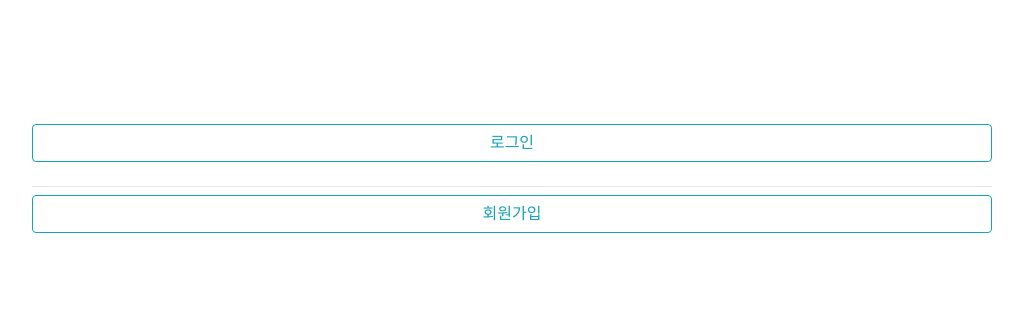
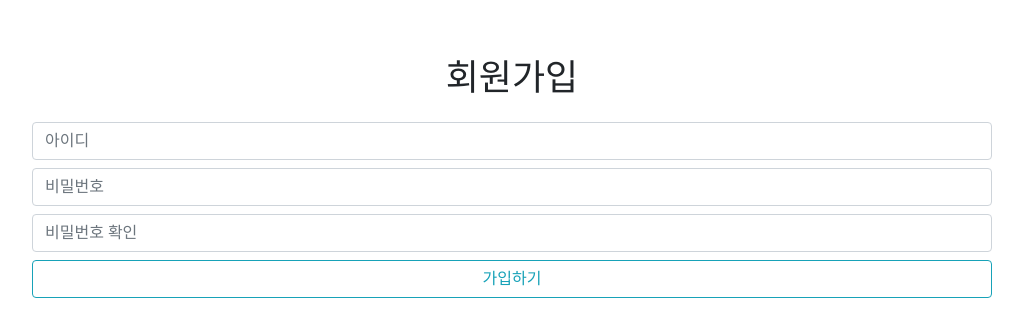
Before and after one commit to dongsun1/travel-manager, a Nuxt app: page /signup in a window 1280 px wide. Shown: the part 218-554 px from the top of the page, without its empty margins (128-1151 px from the left). Built offline with nearby package versions, Linux system fonts and the light colour scheme; a web font is replaced by a local one.

Commit message:
signup page

```diff
--- a/pages/index.vue
+++ b/pages/index.vue
@@ -11,6 +11,7 @@
     <b-form-input
       class="w-75 mb-2"
       v-model="login.password"
+      type="password"
       placeholder="비밀번호"
     ></b-form-input>
     <b-button class="w-75 mb-2" variant="outline-info" @click="onClickLogin">
@@ -20,42 +21,30 @@
     <Nuxt-link class="w-75 mb-2" to="/signup">
       <b-button class="w-100" variant="outline-info">회원가입</b-button>
     </Nuxt-link>
-    <b-alert
-      class="w-75 position-absolute"
-      style="bottom: 20%"
-      :show="dismissCountDown"
-      fade
-      variant="warning"
-      @dismissed="dismissCountDown = 0"
-      @dismiss-count-down="countDownChanged"
-    >
-      아이디, 비밀번호를 확인해주세요
-    </b-alert>
+    <Alert ref="alert" text="아이디, 비밀번호를 확인해주세요." />
   </section>
 </template>
 
 <script lang="ts">
 import Vue from "vue";
 
+import Alert from "~/components/alert.vue";
+
 export default Vue.extend({
+  components: { Alert },
   data() {
     return {
       login: {
         id: "",
         password: "",
       },
-      dismissSecs: 2,
-      dismissCountDown: 0,
     };
   },
   methods: {
-    countDownChanged(dismissCountDown: number) {
-      this.dismissCountDown = dismissCountDown;
-    },
     onClickLogin() {
       const { id, password } = this.login;
       if (id === "a" && password === "a") this.$router.push({ name: "main" });
-      else this.dismissCountDown = this.dismissSecs;
+      else (this.$refs.alert as any).dismissCountDown = 2;
     },
   },
 });
--- a/pages/signup.vue
+++ b/pages/signup.vue
@@ -2,17 +2,56 @@
   <section
     class="h-screen d-flex flex-column align-items-center justify-content-center"
   >
-    <Nuxt-link class="w-75 mb-2" to="/main">
-      <b-button class="w-100" variant="outline-info">로그인</b-button>
-    </Nuxt-link>
-    <hr class="w-75 mb-2" />
-    <Nuxt-link class="w-75 mb-2" to="/signup">
-      <b-button class="w-100" variant="outline-info">회원가입</b-button>
-    </Nuxt-link>
+    <h1 class="mb-4 text-4xl">회원가입</h1>
+    <b-form-input
+      class="w-75 mb-2"
+      v-model="signup.id"
+      placeholder="아이디"
+    ></b-form-input>
+    <b-form-input
+      class="w-75 mb-2"
+      v-model="signup.password"
+      type="password"
+      placeholder="비밀번호"
+    ></b-form-input>
+    <b-form-input
+      class="w-75 mb-2"
+      v-model="signup.passwordCheck"
+      type="password"
+      placeholder="비밀번호 확인"
+    ></b-form-input>
+    <b-button class="w-75 mb-2" variant="outline-info" @click="onClickLogin">
+      가입하기
+    </b-button>
+    <Alert ref="alert" :text="text" />
   </section>
 </template>
 
 <script lang="ts">
 import Vue from "vue";
-export default Vue.extend({});
+export default Vue.extend({
+  data() {
+    return {
+      signup: {
+        id: "",
+        password: "",
+        passwordCheck: "",
+      },
+      text: "",
+    };
+  },
+  methods: {
+    onClickLogin() {
+      const data = [{ id: "a" }];
+      const { id: signupId, password, passwordCheck } = this.signup;
+      if (data.find(({ id }) => id === signupId)) {
+        this.text = "중복된 아이디 입니다.";
+        (this.$refs.alert as any).dismissCountDown = 2;
+      } else if (password !== passwordCheck) {
+        this.text = "비밀번호를 확인해주세요.";
+        (this.$refs.alert as any).dismissCountDown = 2;
+      }
+    },
+  },
+});
 </script>
```
